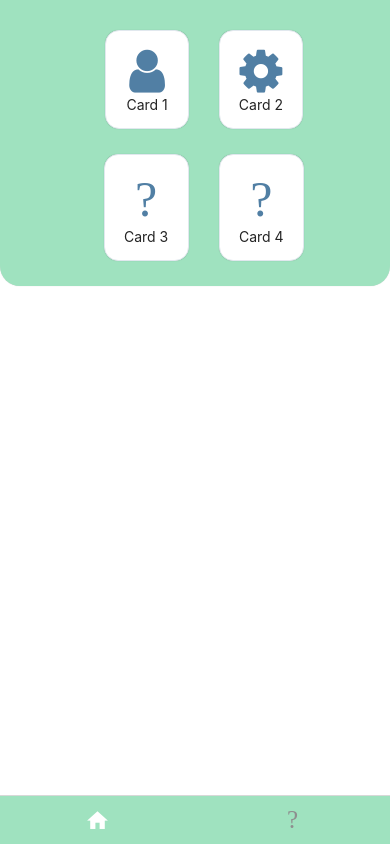
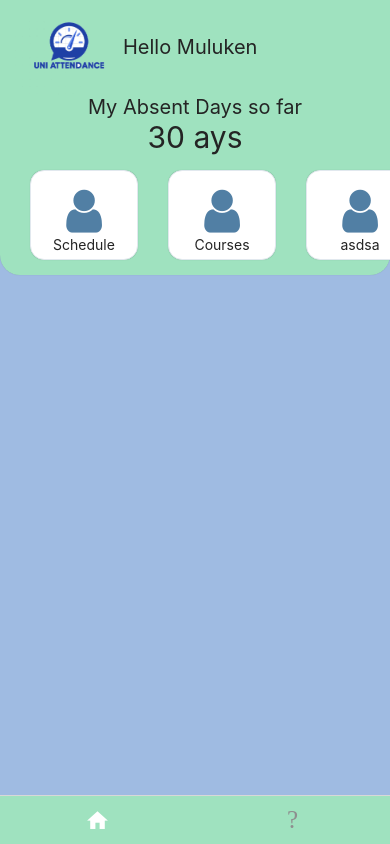
Before and after one commit to mulukenmenberu/codesoft_university_attendance, a React Native app in the folder UniversityAttendanceApp/: screen /Tabs in a window 390 px wide. Built offline with nearby package versions, Linux system fonts and the light colour scheme.

Commit message:
attendance

```diff
--- a/UniversityAttendanceApp/Splash.js
+++ b/UniversityAttendanceApp/Splash.js
@@ -17,13 +17,19 @@ const Splash = ({ navigation }) => {
 
       <View style={styles.slide1}>
         <StatusBar backgroundColor='#fff' barStyle="dark-content" />
+
         <Image
+          source={require('./assets/logo.png')} // Replace with the path to your image
+          style={styles.imagelogoMain}
+        />
+        {/* <Image
           source={require('./assets/slogo.png')} // Replace with the path to your image
           style={styles.imagelogo}
-        />
-        <Text style={styles.text}>My Attendances, a place where you can manage your classroom presense </Text>
+        /> */}
+        {/* <Text style={styles.text}> My Attendances  a place where you can manage your classroom presense </Text> */}
       </View>
       <View style={styles.slide2}>
+
         <Image
           source={require('./assets/student.png')} // Replace with the path to your image
           style={styles.image}
@@ -69,6 +75,11 @@ const styles = StyleSheet.create({
     // borderWidth: 1,
   },
   imagelogo: {
+    width: 200, // Set the width of the image
+    height: 200, // Set the height of the image
+    borderRadius:200
+  },
+  imagelogoMain: {
     width: "100%", // Set the width of the image
     height: 200, // Set the height of the image
     borderRadius:20
@@ -87,6 +98,9 @@ const styles = StyleSheet.create({
     backgroundColor: '#fff'
   },
   text: {
-    color: '#222', fontSize: 25, fontWeight: 'bold',marginTop:50
+    color: '#222', fontSize: 19, fontWeight: 'bold',marginTop:50
+  },
+  textHead: {
+    color: '#222', fontSize: 25, fontWeight: 'bold',marginBottom:50
   }
 });
--- a/UniversityAttendanceApp/components/Dashboard.js
+++ b/UniversityAttendanceApp/components/Dashboard.js
@@ -1,42 +1,63 @@
 import React from 'react';
-import { View, StyleSheet, ScrollView, StatusBar } from 'react-native';
+import { View, StyleSheet, ScrollView, StatusBar, Image } from 'react-native';
 import { SearchBar, Card, Text, Icon } from 'react-native-elements';
 import FontAwesome5Icon from 'react-native-vector-icons/FontAwesome5';
 
 const Dashboard = () => {
-  const gridData = [
-    [
-      { title: 'Card 1', icon: 'user' },
-      { title: 'Card 2', icon: 'cog' },
-    ],
-    [
-      { title: 'Card 3', icon: 'chart-pie' },
-      { title: 'Card 4', icon: 'file-alt' },
-    ],
-  ];
 
   return (
     <View style={styles.container}>
       <StatusBar backgroundColor='#9FE2BF' />
 
       <Card containerStyle={styles.dashboardCard}>
-        <View style={styles.gridContainer}>
-          {gridData.map((row, rowIndex) => (
-            <View style={styles.gridRow} key={rowIndex}>
-              {row.map((item, columnIndex) => (
-                <Card key={columnIndex} containerStyle={styles.card}>
+        <View style={{ flexDirection: 'row', justifyContent: 'flex-start' }}>
+          <Image
+            source={require('../assets/logo.png')} // Replace with the path to your image
+            style={styles.imagelogoMain}
+          />
+          <Text style={{ fontSize: 20, marginTop: 20 }}>Hello Muluken</Text>
+        </View>
+
+        <View style={{ flexDirection: 'column', justifyContent: 'space-evenly' }}>
+
+          <Text style={{ fontSize: 20, alignSelf:'center' }}>My Absent Days so far</Text>
+          <Text style={{ fontSize: 30, alignSelf:'center' }}>30 ays</Text>
+        </View>
+
+        <View style={{ flexDirection: 'row', justifyContent: 'space-evenly' }}>
+        <Card containerStyle={styles.card}>
                   <Icon
-                    name={item.icon}
+                    name={"user"}
                     type="font-awesome"
                     size={50}
                     color="#517fa4"
                   />
-                  <Text>{item.title}</Text>
+                  <Text>{"Schedule"}</Text>
                 </Card>
-              ))}
-            </View>
-          ))}
+
+                <Card  containerStyle={styles.card}>
+                  <Icon
+                    name={"user"}
+                    type="font-awesome"
+                    size={50}
+                    color="#517fa4"
+                  />
+                  <Text>{"Courses"}</Text>
+                </Card>
+
+                <Card  containerStyle={styles.card}>
+                  <Icon
+                    name={"user"}
+                    type="font-awesome"
+                    size={50}
+                    color="#517fa4"
+                  />
+                  <Text>{"asdsa"}</Text>
+                </Card>
+
         </View>
+
+
       </Card>
     </View>
   );
@@ -45,7 +66,7 @@ const Dashboard = () => {
 const styles = StyleSheet.create({
   container: {
     flex: 1,
-    backgroundColor: '#fff',
+    backgroundColor: '#9FBBE2',
   },
   gridContainer: {
     flexDirection: 'column',
@@ -58,7 +79,8 @@ const styles = StyleSheet.create({
     marginBottom: 10,
   },
   card: {
-    width: '40%',
+    width: '30%',
+    height:90,
     alignItems: 'center',
     borderRadius: 14,
   },
@@ -71,6 +93,11 @@ const styles = StyleSheet.create({
     borderWidth: 0, // Remove the border
     borderColor: '#34495E', // Set the border color to match the background
   },
+  imagelogoMain: {
+    width: "30%", // Set the width of the image
+    height: 80, // Set the height of the image
+    borderRadius: 20
+  },
 });
 
 export default Dashboard;
--- a/UniversityAttendanceApp/components/Login.js
+++ b/UniversityAttendanceApp/components/Login.js
@@ -1,5 +1,5 @@
 import React, { useState } from 'react';
-import { View, StyleSheet, StatusBar, TouchableOpacity } from 'react-native';
+import { View, StyleSheet, StatusBar, TouchableOpacity, Image } from 'react-native';
 import { Input, Button, Icon, Text } from 'react-native-elements';
 import { Card } from 'react-native-paper';
 const Login = ({ navigation }) => {
@@ -29,7 +29,10 @@ const Login = ({ navigation }) => {
   return (
     <View style={styles.container}>
         <StatusBar backgroundColor='#fff' barStyle="dark-content" />
-
+        <Image
+          source={require('../assets/logo.png')} // Replace with the path to your image
+          style={styles.imagelogoMain}
+        />
       <Card style={styles.card}>
         <Input
           placeholder="Email"
@@ -96,6 +99,11 @@ const styles = StyleSheet.create({
     backgroundColor:'#fff'
 
   },
+  imagelogoMain: {
+    width: "100%", // Set the width of the image
+    height: 200, // Set the height of the image
+    borderRadius:20
+  },
 });
 
 export default Login;
--- a/UniversityAttendanceApp/components/Register.js
+++ b/UniversityAttendanceApp/components/Register.js
@@ -1,5 +1,5 @@
 import React, { useState, useEffect } from 'react';
-import { View, StyleSheet, TouchableOpacity, Text,StatusBar } from 'react-native';
+import { View, StyleSheet, TouchableOpacity, Text,StatusBar, Image } from 'react-native';
 import { Input, Button, Icon } from 'react-native-elements';
 import { Card } from 'react-native-paper';
 import { useSelector, useDispatch } from 'react-redux';
@@ -70,7 +70,10 @@ const Register = ({ navigation }) => {
   return (
     <View style={styles.container}>
         <StatusBar backgroundColor='#fff' barStyle="dark-content" />
-
+        <Image
+          source={require('../assets/logo.png')} // Replace with the path to your image
+          style={styles.imagelogoMain}
+        />
       <Card style={styles.card}>
         <Input
           placeholder="Full Name"
@@ -187,6 +190,11 @@ const styles = StyleSheet.create({
     justifyContent: 'center',
     backgroundColor: '#9FE2BF',
   },
+  imagelogoMain: {
+    width: "100%", // Set the width of the image
+    height: 200, // Set the height of the image
+    borderRadius:20
+  },
 });
 
 export default Register;
```
Also changed, not shown: UniversityAttendanceApp/assets/logo.png (added), 1 other file (tests, documents, lock files or other folders).
